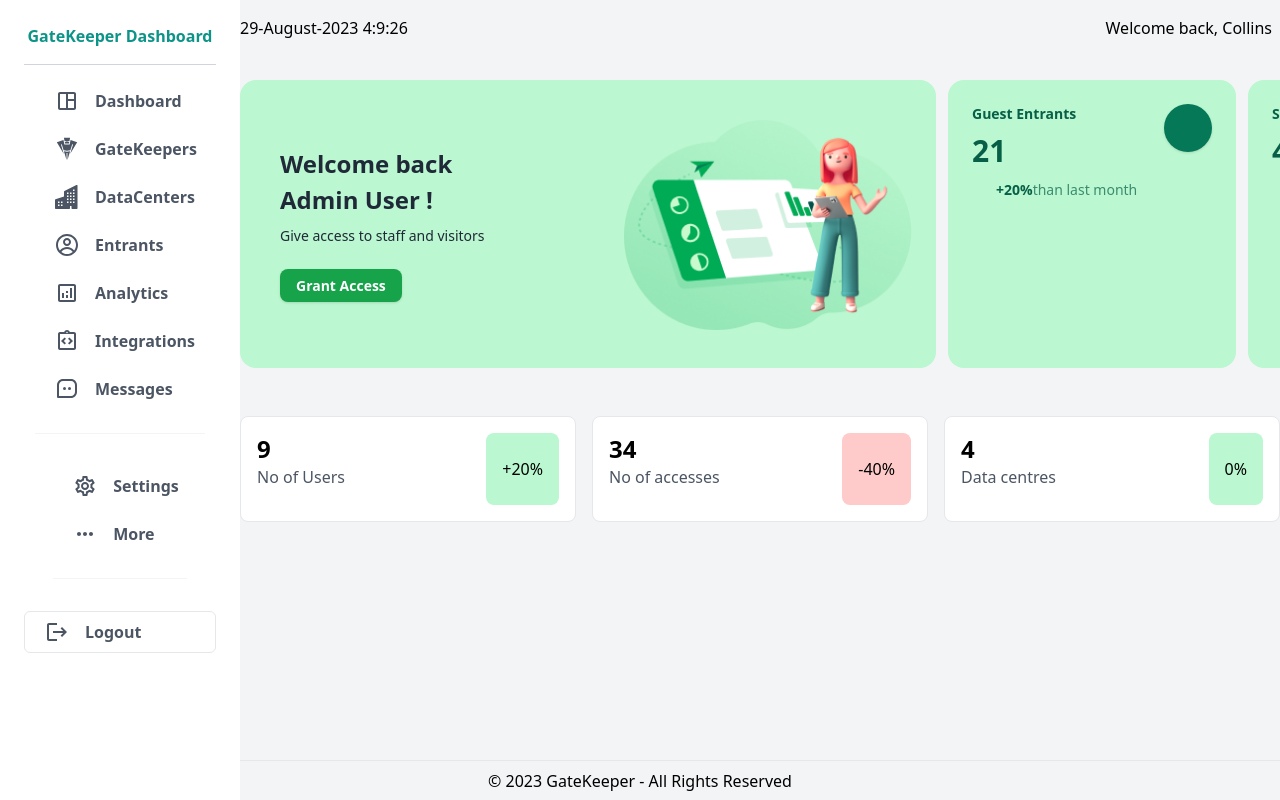
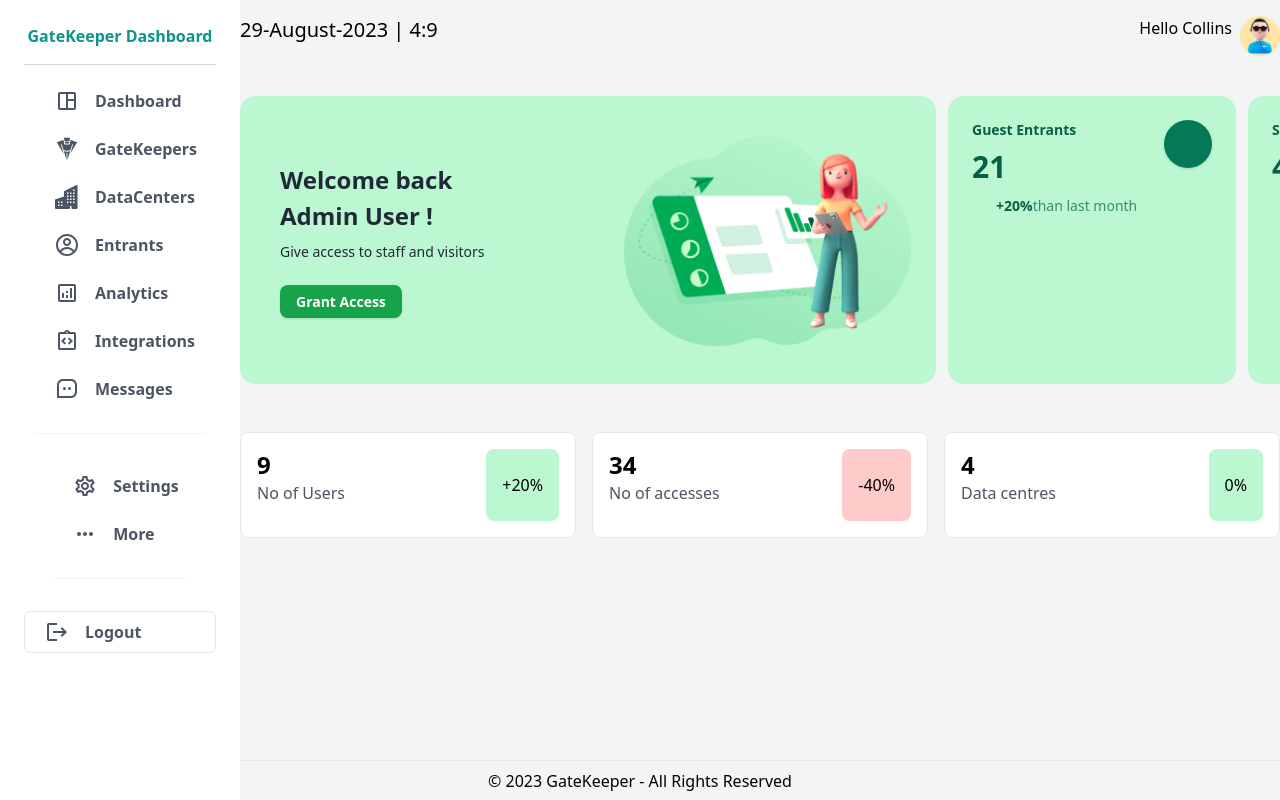
Before and after one commit to collinskrotich/sfc_access_management, a Next.js app: page / in a window 1280 px wide. Shown: the top 800 px of the page. Built offline with nearby package versions, Linux system fonts and the light colour scheme.

Commit message:
Removed seconds

```diff
--- a/components/Header.jsx
+++ b/components/Header.jsx
@@ -6,8 +6,6 @@ const months = [
   'July', 'August', 'September', 'October', 'November', 'December'
 ];
 
-
-
 const Header = () => {
 
   const [currentDateTime, setCurrentDateTime] = useState(new Date());
@@ -15,7 +13,7 @@ const Header = () => {
   useEffect(() => {
     const intervalId = setInterval(() => {
       setCurrentDateTime(new Date());
-    }, 1000); // Update every 1 second
+    }, 1000); // Update every 5 second
 
     return () => {
       clearInterval(intervalId);
@@ -28,25 +26,21 @@ const Header = () => {
     months[currentDateTime.getMonth()] // Month
   }-${
     currentDateTime.getFullYear() // Year
-  } ${
+  } | ${
     currentDateTime.getHours() // Hours
   }:${
     currentDateTime.getMinutes() // Minutes
-  }:${
-    currentDateTime.getSeconds() // Seconds
   }`;
 
   return (
-  //   <header className='bg-gray-400 text-white p-4 text-center'>
-  //     <Link className='text-2xl font-semibold' href={"/"}>GateKeeper Dashboard</Link>
-  // </header>
-
-
   <div className='pl-60 flex justify-between pt-4'>
 
-    <h2>{formattedDateTime} </h2>
+    <h2 className='text-xl'>{formattedDateTime} </h2>
     <div className='flex flex-row'>
-      <div className='pr-2'>Welcome back, Collins</div>
+      <div className='pr-2'>Hello Collins</div>
+      <div className='relative'>
+        <img className='w-10 h-10 rounded-full' src='avatar.jpg' alt='avatar' />
+      </div>
     </div>
 
   </div>
```
Also changed, not shown: public/avatar.jpg (added), public/passport.jpg (added).
